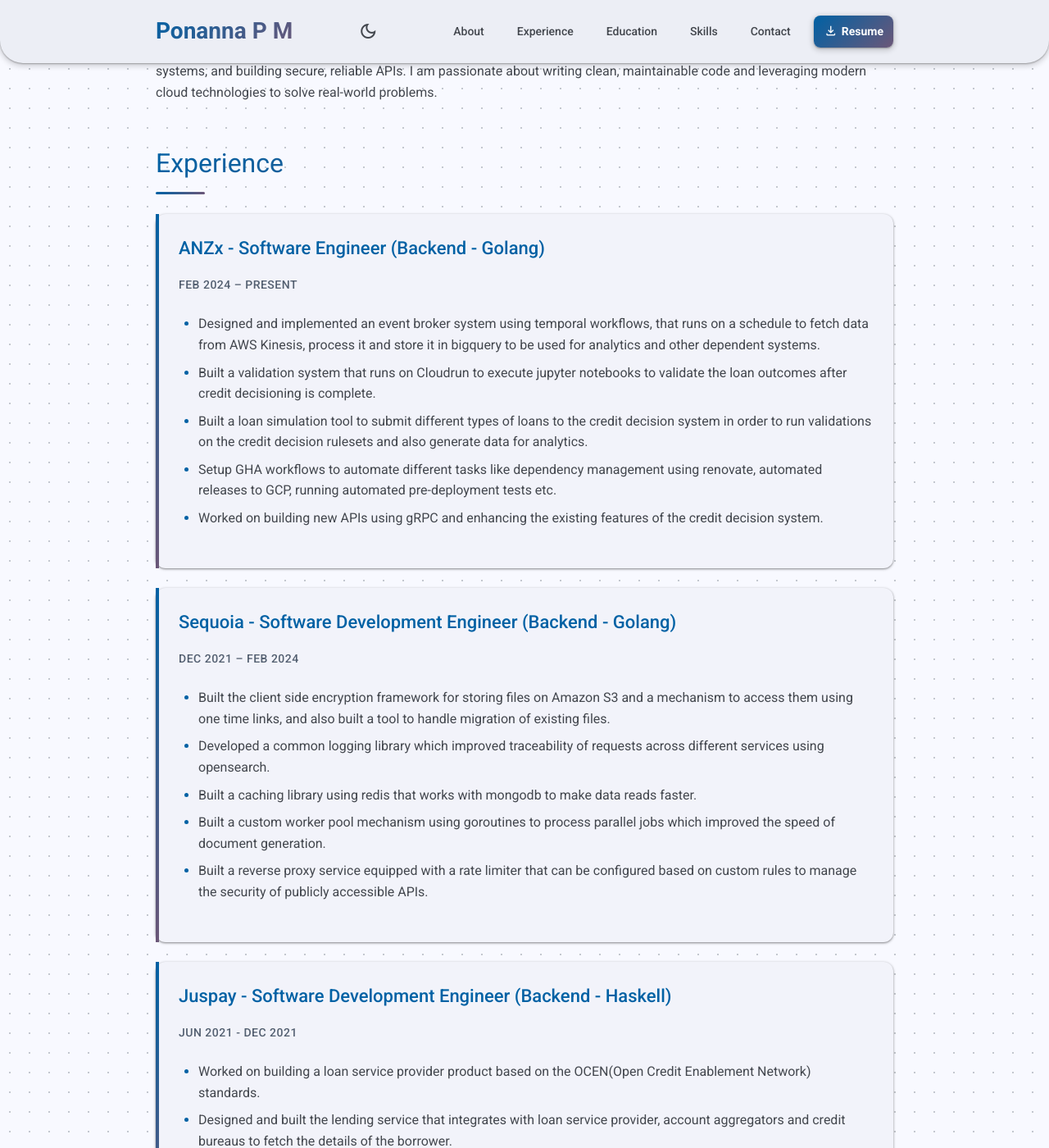
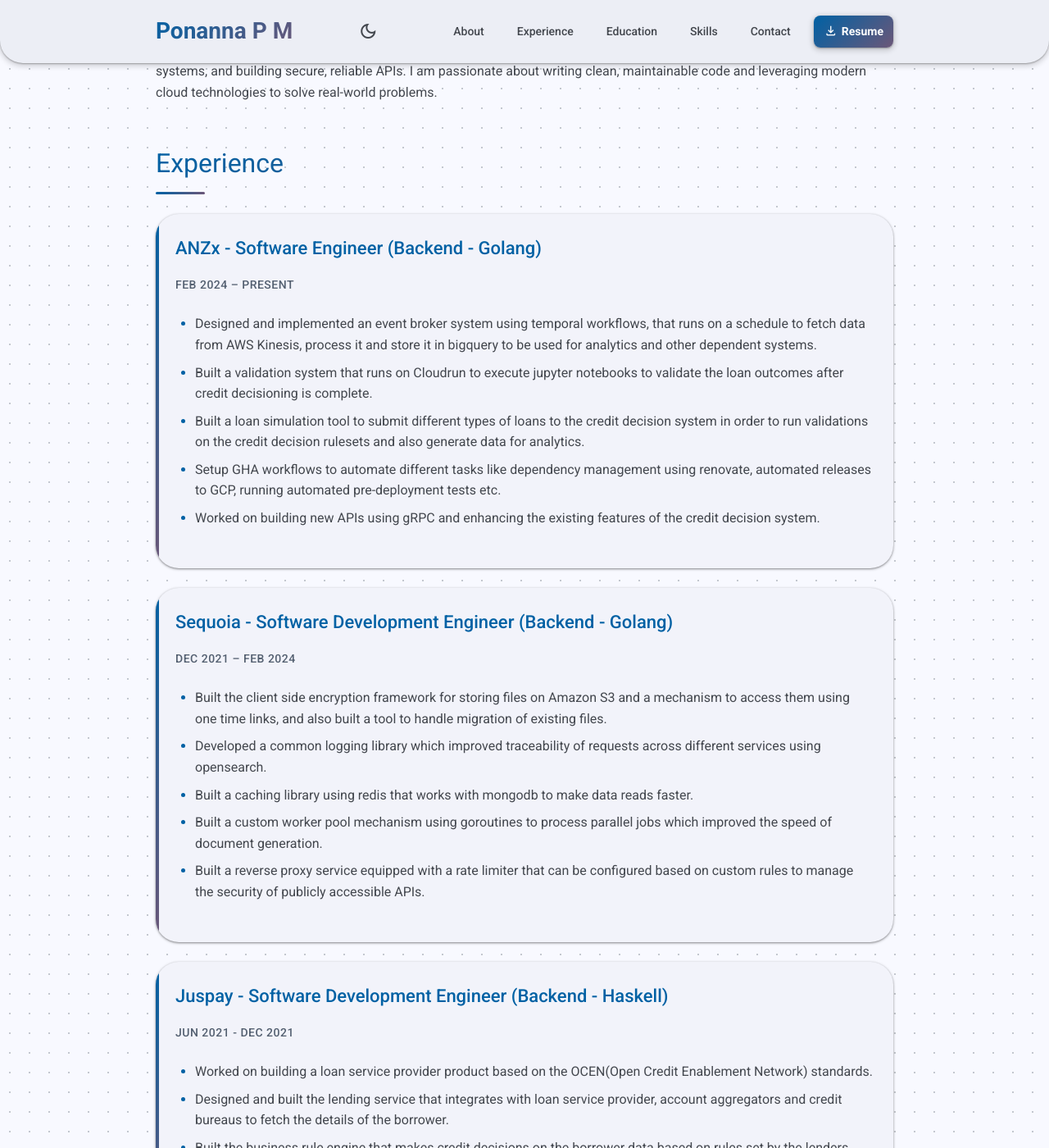
Before and after one commit to puggeraponanna/puggeraponanna.github.io, a Jekyll site: the page built from index.md, in a window 1280 px wide and 1400 px high, scrolled down 312 px. Shown: the whole window at 82% size. Built offline with Jekyll 4.4.1, drawn with Linux system fonts in a browser that asks for light colours.

Commit message:
refactor: Update card border styling to use a pseudo-element with gradient background and adjust container positioning.

```diff
--- a/assets/css/style.css
+++ b/assets/css/style.css
@@ -118,6 +118,8 @@
     max-width: var(--max-width);
     margin: 0 auto;
     padding: 0 24px;
+    position: relative;
+    z-index: 1;
 }
 
 /* Header - Top App Bar style */
@@ -322,19 +324,35 @@
 /* Cards - Elevated Card */
 .card {
     background-color: var(--md-sys-color-surface-container-low);
-    border-radius: var(--md-sys-shape-corner-medium);
+    border-radius: var(--md-sys-shape-corner-extra-large);
     padding: 24px;
     margin-bottom: 24px;
     box-shadow: var(--md-sys-elevation-1);
-    border-left: 4px solid;
-    border-image: linear-gradient(180deg, var(--md-sys-color-primary), var(--md-sys-color-tertiary)) 1;
+    position: relative;
+    overflow: hidden;
     transition: all 0.3s cubic-bezier(0.2, 0.0, 0, 1.0);
+
+    &::before {
+        content: '';
+        position: absolute;
+        left: 0;
+        top: 0;
+        bottom: 0;
+        width: 4px;
+        background: linear-gradient(180deg, var(--md-sys-color-primary), var(--md-sys-color-tertiary));
+        border-top-left-radius: var(--md-sys-shape-corner-extra-large);
+        border-bottom-left-radius: var(--md-sys-shape-corner-extra-large);
+        transition: background 0.3s cubic-bezier(0.2, 0.0, 0, 1.0);
+    }
 
     &:hover {
         transform: translateY(-4px);
         box-shadow: var(--md-sys-elevation-3);
         background-color: var(--md-sys-color-surface-container);
-        border-image: linear-gradient(180deg, var(--md-sys-color-tertiary), var(--md-sys-color-primary)) 1;
+
+        &::before {
+            background: linear-gradient(180deg, var(--md-sys-color-tertiary), var(--md-sys-color-primary));
+        }
     }
 
     h3 {
```
